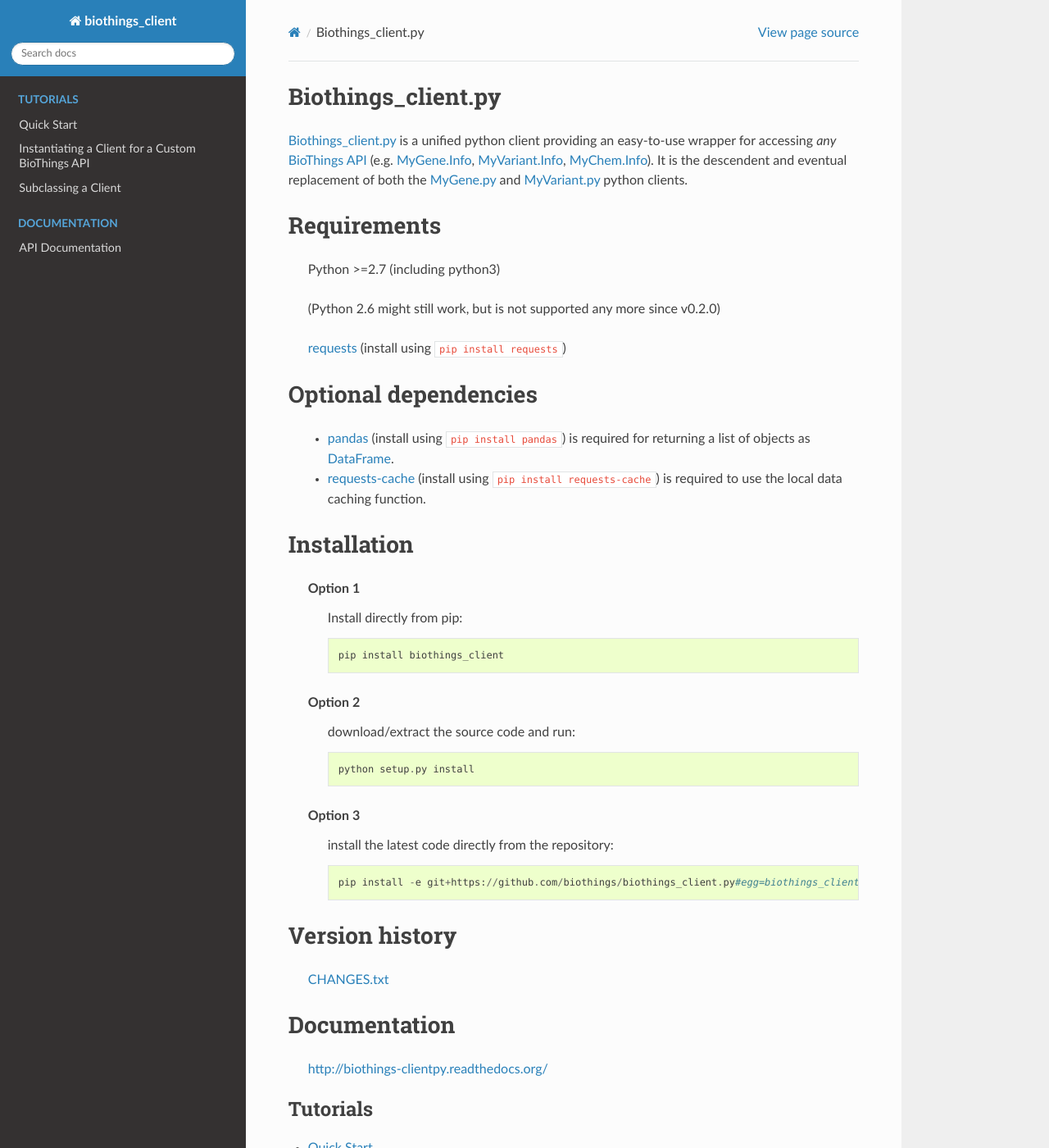
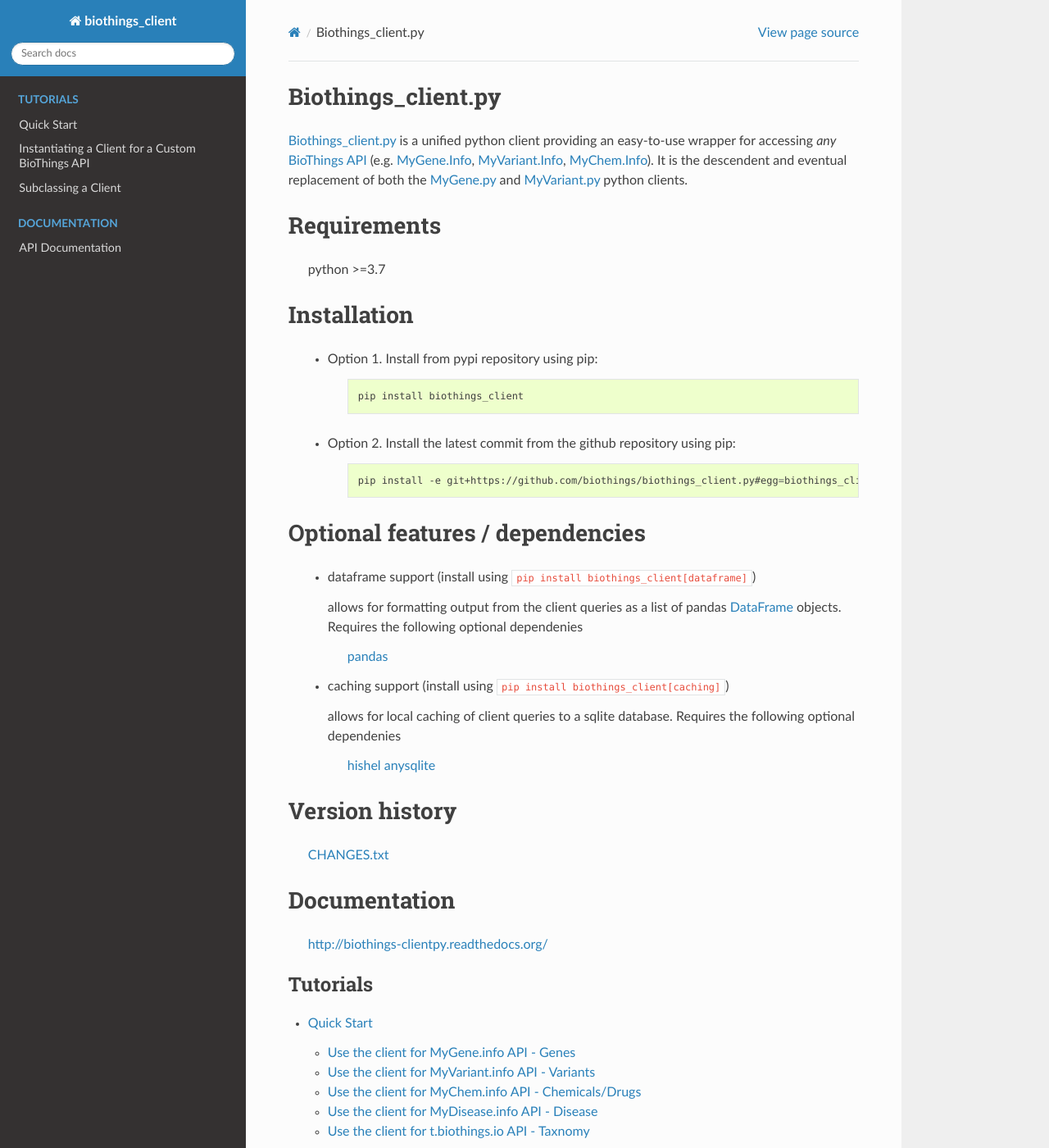
Before and after one commit to biothings/biothings_client.py, a Sphinx documentation site: the page built from docs/index.rst, in a window 1280 px wide and 1400 px high. Shown: the whole window at 82% size. Built offline with Sphinx 7.4.7 and the Read the Docs theme 3.1.0, drawn with Linux system fonts in a browser that asks for light colours; some of the changed text lies outside the part shown.

Commit message:
Initial update to our sphinx docs with async clients

```diff
--- a/docs/conf.py
+++ b/docs/conf.py
@@ -16,44 +16,43 @@
 # If extensions (or modules to document with autodoc) are in another directory,
 # add these directories to sys.path here. If the directory is relative to the
 # documentation root, use os.path.abspath to make it absolute, like shown here.
-#
-# import os
-# import sys
+
+import os
+import sys
+
 # sys.path.insert(0, os.path.abspath('.'))
 
-import sys, os
-sys.path.insert(0, '..')
+sys.path.insert(0, "..")
 from biothings_client import __version__
 
-on_rtd = os.environ.get('READTHEDOCS', None) == 'True'
+on_rtd = os.environ.get("READTHEDOCS", None) == "True"
 
 # -- General configuration ------------------------------------------------
 
 # If your documentation needs a minimal Sphinx version, state it here.
-#
 # needs_sphinx = '1.0'
 
 # Add any Sphinx extension module names here, as strings. They can be
 # extensions coming with Sphinx (named 'sphinx.ext.*') or your custom
 # ones.
-extensions = ['sphinx.ext.autodoc', 'sphinx.ext.viewcode']
+extensions = ["sphinx.ext.autodoc", "sphinx.ext.viewcode"]
 
 # Add any paths that contain templates here, relative to this directory.
-templates_path = ['_templates']
+templates_path = ["_templates"]
 
 # The suffix(es) of source filenames.
 # You can specify multiple suffix as a list of string:
 #
 # source_suffix = ['.rst', '.md']
-source_suffix = '.rst'
+source_suffix = ".rst"
 
 # The master toctree document.
-master_doc = 'index'
+master_doc = "index"
 
 # General information about the project.
-project = 'biothings_client'
-author = 'BioThings team'
-copyright = '2018-2019, A BioThings Project.'
+project = "biothings_client"
+author = "BioThings team"
+copyright = "2018-2025, A BioThings Project."
 
 # The version info for the project you're documenting, acts as replacement for
 # |version| and |release|, also used in various other places throughout the
@@ -62,22 +61,22 @@
 # The short X.Y version.
 version = __version__
 # The full version, including alpha/beta/rc tags.
-release = 'v' + version
+release = "v" + version
 
 # The language for content autogenerated by Sphinx. Refer to documentation
 # for a list of supported languages.
 #
 # This is also used if you do content translation via gettext catalogs.
 # Usually you set "language" from the command line for these cases.
-language = None
+language = "en"
 
 # List of patterns, relative to source directory, that match files and
 # directories to ignore when looking for source files.
 # This patterns also effect to html_static_path and html_extra_path
-exclude_patterns = ['_build', 'Thumbs.db', '.DS_Store']
+exclude_patterns = ["_build", "Thumbs.db", ".DS_Store"]
 
 # The name of the Pygments (syntax highlighting) style to use.
-pygments_style = 'sphinx'
+pygments_style = "sphinx"
 
 # If true, `todo` and `todoList` produce output, else they produce nothing.
 todo_include_todos = False
@@ -88,7 +87,7 @@
 # The theme to use for HTML and HTML Help pages.  See the documentation for
 # a list of builtin themes.
 #
-html_theme = 'default'
+html_theme = "default"
 
 # Theme options are theme-specific and customize the look and feel of a theme
 # further.  For a list of options available for each theme, see the
@@ -99,13 +98,13 @@
 # Add any paths that contain custom static files (such as style sheets) here,
 # relative to this directory. They are copied after the builtin static files,
 # so a file named "default.css" will overwrite the builtin "default.css".
-html_static_path = ['_static']
+html_static_path = ["_static"]
 
 
 # -- Options for HTMLHelp output ------------------------------------------
 
 # Output file base name for HTML help builder.
-htmlhelp_basename = 'biothings_clientdoc'
+htmlhelp_basename = "biothings_clientdoc"
 
 
 # -- Options for LaTeX output ---------------------------------------------
@@ -114,15 +113,12 @@
     # The paper size ('letterpaper' or 'a4paper').
     #
     # 'papersize': 'letterpaper',
-
     # The font size ('10pt', '11pt' or '12pt').
     #
     # 'pointsize': '10pt',
-
     # Additional stuff for the LaTeX preamble.
     #
     # 'preamble': '',
-
     # Latex figure (float) alignment
     #
     # 'figure_align': 'htbp',
@@ -132,8 +128,7 @@
 # (source start file, target name, title,
 #  author, documentclass [howto, manual, or own class]).
 latex_documents = [
-    (master_doc, 'biothings_client.tex', 'biothings\\_client Documentation',
-     'BioThings Project', 'manual'),
+    (master_doc, "biothings_client.tex", "biothings\\_client Documentation", "BioThings Project", "manual"),
 ]
 
 
@@ -141,10 +136,7 @@
 
 # One entry per manual page. List of tuples
 # (source start file, name, description, authors, manual section).
-man_pages = [
-    (master_doc, 'biothings_client', 'biothings_client Documentation',
-     [author], 1)
-]
+man_pages = [(master_doc, "biothings_client", "biothings_client Documentation", [author], 1)]
 
 
 # -- Options for Texinfo output -------------------------------------------
@@ -153,16 +145,25 @@
 # (source start file, target name, title, author,
 #  dir menu entry, description, category)
 texinfo_documents = [
-    (master_doc, 'biothings_client', 'biothings_client Documentation',
-     author, 'biothings_client', 'One line description of project.',
-     'Miscellaneous'),
+    (
+        master_doc,
+        "biothings_client",
+        "biothings_client Documentation",
+        author,
+        "biothings_client",
+        "One line description of project.",
+        "Miscellaneous",
+    ),
 ]
 
 
 if not on_rtd:
     import sphinx_rtd_theme
-    html_theme = 'sphinx_rtd_theme'
+
+    html_theme = "sphinx_rtd_theme"
     html_theme_path = [sphinx_rtd_theme.get_html_theme_path()]
 
-autoclass_content = 'both'
-autodoc_member_order = 'bysource'
+
+# -- Options for auto-documentation generation configuration  -------------
+autoclass_content = "both"
+autodoc_member_order = "bysource"
--- a/docs/index.rst
+++ b/docs/index.rst
@@ -2,8 +2,8 @@
    sphinx-quickstart on Tue Nov 20 16:32:47 2018.
    You can adapt this file completely to your liking, but it should at least
    contain the root `toctree` directive.
+   (Manually updated in January 2025 after moderization efforts)
 
-.. _requests: http://docs.python-requests.org/en/latest/
 .. _MyGene.Info: http://mygene.info
 .. _MyVariant.Info: http://myvariant.info
 .. _MyChem.Info: http://mychem.info
@@ -18,37 +18,41 @@
 
 Requirements
 ============
-    Python >=2.7 (including python3)
-
-    (Python 2.6 might still work, but is not supported any more since v0.2.0)
-
-    requests_ (install using ``pip install requests``)
-
-Optional dependencies
-======================
-    * `pandas <http://pandas.pydata.org>`_ (install using ``pip install pandas``) is required for returning a list of objects as
-      `DataFrame <http://pandas.pydata.org/pandas-docs/stable/dsintro.html#dataframe>`_.
-    * `requests-cache <https://pypi.org/project/requests-cache/>`_ (install using ``pip install requests-cache``) is required to
-      use the local data caching function.
-
+    python >=3.7
 
 Installation
 =============
 
-    Option 1
-          Install directly from pip::
 
-            pip install biothings_client
+    * Option 1. Install from pypi repository using pip:
 
-    Option 2
-          download/extract the source code and run::
+        .. code-block:: bash
 
-           python setup.py install
+          pip install biothings_client
 
-    Option 3
-          install the latest code directly from the repository::
 
-            pip install -e git+https://github.com/biothings/biothings_client.py#egg=biothings_client
+    * Option 2. Install the latest commit from the github repository using pip:
+
+        .. code-block:: bash
+
+          pip install -e git+https://github.com/biothings/biothings_client.py#egg=biothings_client
+
+Optional features / dependencies
+================================
+    * dataframe support (install using ``pip install biothings_client[dataframe]``)
+
+      allows for formatting output from the client queries as a list of pandas `DataFrame <http://pandas.pydata.org/pandas-docs/stable/dsintro.html#dataframe>`_ objects.
+      Requires the following optional dependenies
+
+        `pandas <http://pandas.pydata.org>`_
+
+    * caching support (install using ``pip install biothings_client[caching]``)
+
+      allows for local caching of client queries to a sqlite database.
+      Requires the following optional dependenies
+
+        `hishel <https://hishel.com/>`_
+        `anysqlite <https://pypi.org/project/anysqlite/>`_
 
 Version history
 ===============
```
Also changed, not shown: other parts of docs/index.rst (+4 -5 lines), biothings_client/__init__.py (+3 -4 lines), docs/doc/API.rst (deleted, +0 -39 lines), docs/doc/api.rst (added, +84 -0 lines), docs/doc/custom_api.rst (renamed from docs/doc/Custom-API.rst), docs/doc/quickstart.rst (renamed from docs/doc/Quick-Start.rst), docs/doc/subclassing.rst (renamed from docs/doc/Subclassing.rst), 5 other files.
